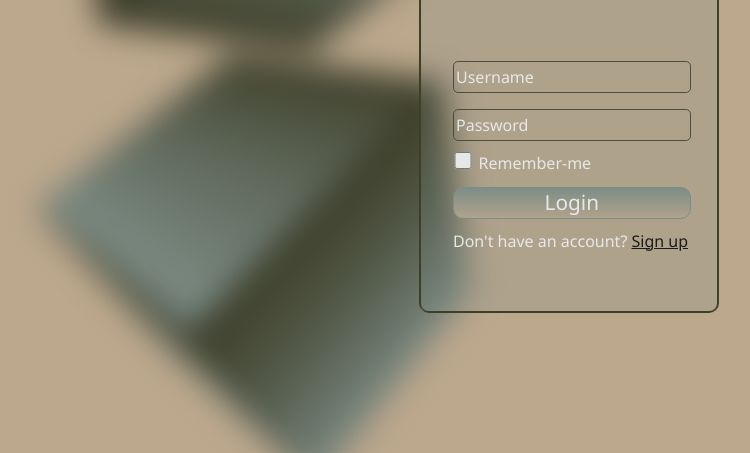
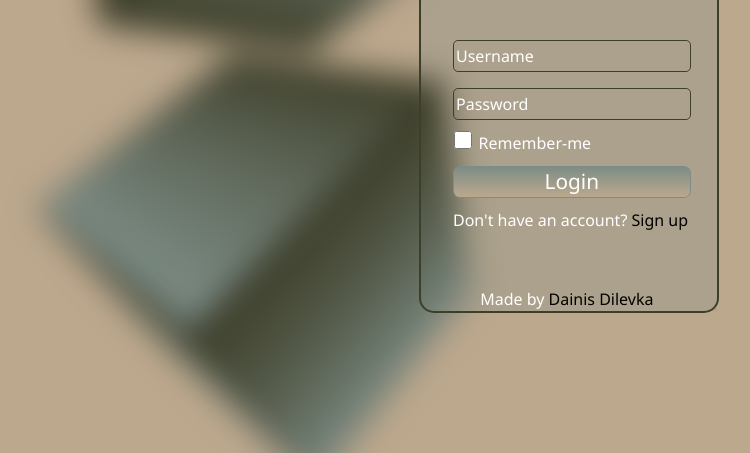
Before and after one commit to thedenisovan/open-library-webapp, a website built with webpack: page src/pages/login.html in a window 1280 px wide. Shown: the part 347-800 px from the top of the page, without its empty margins (369-1119 px from the left). Built offline with nearby package versions, Linux system fonts and the light colour scheme; no server answers.

Commit message:
Fixed stacking context bug

```diff
--- a/src/pages/login.html
+++ b/src/pages/login.html
@@ -52,6 +52,9 @@
       <div id="foreground">
 
       </div>
+      <p id="made-by">Made by
+        <a target="_blank" href="https://github.com/thedenisovan">Dainis Dilevka</a>
+      </p>
     </section>
   </body>
 </html>
--- a/src/style/login.scss
+++ b/src/style/login.scss
@@ -1,5 +1,5 @@
 :root {
-    --small-radius: 10px;
+    --small-radius: 15px;
     --input-height: 2rem;
 
     --form-valid: rgba(20, 126, 20, 0.447);
@@ -41,8 +41,8 @@ h1 {
 }
 
 #welcome {
-    font-size: 1.2rem;
-    margin-bottom: 3rem;
+    font-size: 1.1rem;
+    margin-bottom: 2rem;
     width: 90%;
 }
 
@@ -75,7 +75,7 @@ input[type='checkbox'] {
     height: var(--input-height);
     margin-bottom: .6rem;
 
-    border-radius: var(--small-radius);
+    border-radius: 7px;
     border: 1px solid var(--blue);
 
     color: white;
@@ -84,8 +84,10 @@ input[type='checkbox'] {
     background: linear-gradient(var(--blue), var(--light-beige));
 }
 
-#signup-btn {
+#signup-btn, #made-by a {
     color: black;
+    text-decoration: none;
+    cursor: pointer;
 }
 
 #foreground {
@@ -93,7 +95,13 @@ input[type='checkbox'] {
   width: 100%;
   top: 0;
   position: absolute;
-  z-index: 1;
+  z-index: -1;
   background-color: var(--blue);
-  opacity: .2;
+  opacity: .25;
 }
+
+#made-by {
+    position: absolute;
+    bottom: 0px;
+    left: 20%;
+}
```
